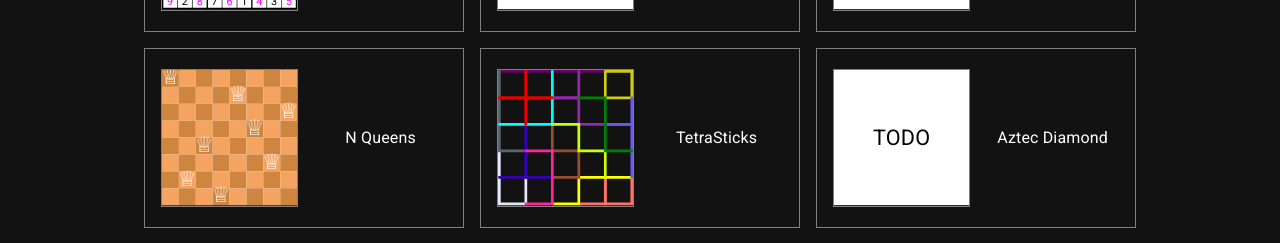
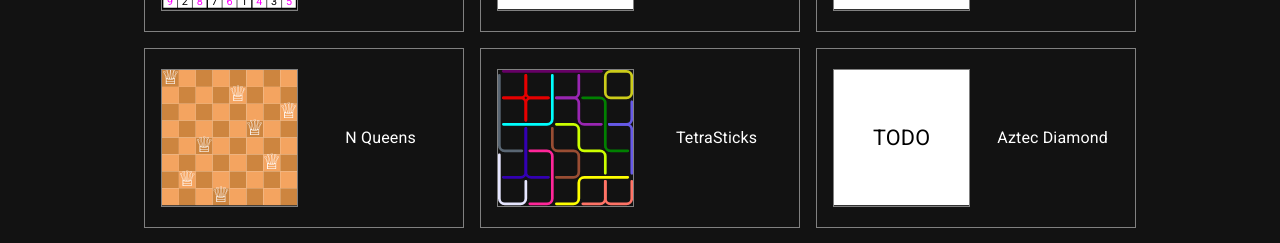
Before and after one commit to taylorjg/dlxlib-demos, a React (Create React App) app: page /#/ in a window 1280 px wide. Shown: the part 212-455 px from the top of the page. Built offline with nearby package versions, Linux system fonts and the light colour scheme; a web font is replaced by a local one.

Commit message:
Finish improvements to drawing of tetrasticks

```diff
--- a/src/demos/tetrasticks/drawing.tsx
+++ b/src/demos/tetrasticks/drawing.tsx
@@ -1,5 +1,5 @@
-import { Coords, DrawingProps } from "types"
-import { range } from "utils"
+import { Coords, DrawingProps, sameCoords } from "types"
+import { first, last, range } from "utils"
 import { InternalRow } from "./internal-row"
 import { Puzzle } from "./puzzle"
 
@@ -90,18 +90,8 @@ export const Drawing: React.FC<DrawingProps<Puzzle, InternalRow>> = ({
     )
   }
 
-  // const makePathData = (points: number[][]): string => {
-  //   const [firstPoint, ...remainingPoints] = points
-  //   const pathCommands: string[] = []
-  //   pathCommands.push(`M${firstPoint[0]},${firstPoint[1]}`)
-  //   for (const point of remainingPoints) {
-  //     pathCommands.push(`L${point[0]},${point[1]}`)
-  //   }
-  //   return pathCommands.join(" ")
-  // }
-
   const drawTetraSticks = (): JSX.Element[] => {
-    return solutionInternalRows.flatMap(drawPiece)
+    return solutionInternalRows.flatMap(drawTetraStick)
   }
 
   const LINE_END_MULTIPLIER = 3
@@ -153,18 +143,59 @@ export const Drawing: React.FC<DrawingProps<Puzzle, InternalRow>> = ({
     return `A ${r} ${r} 0 ${largeArcFlag} ${sweepFlag} ${x},${y}`
   }
 
-  const drawPiece = (internalRow: InternalRow): JSX.Element[] => {
+  const drawTetraStick = (internalRow: InternalRow): JSX.Element[] => {
 
     const { label, variation, location } = internalRow
     const colour = tetraStickColours.get(label)
+
     const pathData: string[] = []
 
     for (const polyLine of variation.polyLines) {
+      const isClosed = sameCoords(first(polyLine), last(polyLine))
       const pathCommands: string[] = []
-      pathCommands.push(moveTo(calculatePoint(location, polyLine[0])))
-      for (const coords of polyLine.slice(1)) {
-        pathCommands.push(lineTo(calculatePoint(location, coords)))
+
+      if (isClosed) {
+        const roundedCornerStart = insetRoundedCornerStart(polyLine[0], polyLine[1], calculatePoint(location, polyLine[0]))
+        pathCommands.push(moveTo(roundedCornerStart))
+      } else {
+        var lineStart = insetLineStart(polyLine[0], polyLine[1], calculatePoint(location, polyLine[0]))
+        pathCommands.push(moveTo(lineStart))
       }
+
+      const indices = range(polyLine.length).slice(1).slice(0, -1)
+      for (const index of indices) {
+        const coords = polyLine[index]
+        const coordsPrev = polyLine[index - 1]
+        const coordsNext = polyLine[index + 1]
+        const point = calculatePoint(location, coords)
+
+        if (coordsPrev.row === coordsNext.row || coordsPrev.col === coordsNext.col) {
+          pathCommands.push(lineTo(point))
+        } else {
+          const roundedCornerStart = insetRoundedCornerStart(coords, coordsPrev, point)
+          pathCommands.push(lineTo(roundedCornerStart))
+
+          const roundedCornerEnd = insetRoundedCornerEnd(coords, coordsNext, point)
+          pathCommands.push(roundedCornerTo(coordsPrev, coords, coordsNext, roundedCornerEnd))
+        }
+      }
+
+      if (isClosed) {
+        const coords = polyLine[0]
+        const coordsPrev = polyLine.slice(-2)[0] // not -1 because -1 is the same coords as point 0
+        const coordsNext = polyLine[1]
+        const point = calculatePoint(location, coords)
+
+        const roundedCornerStart = insetRoundedCornerStart(coords, coordsPrev, point)
+        pathCommands.push(lineTo(roundedCornerStart))
+
+        const firstPoint = insetRoundedCornerStart(polyLine[0], polyLine[1], calculatePoint(location, coords))
+        pathCommands.push(roundedCornerTo(coordsPrev, coords, coordsNext, firstPoint))
+      } else {
+        const lineEnd = insetLineEnd(polyLine.slice(-1)[0], polyLine.slice(-2)[0], calculatePoint(location, polyLine.slice(-1)[0]))
+        pathCommands.push(lineTo(lineEnd))
+      }
+
       pathData.push(pathCommands.join(" "))
     }
 
```
